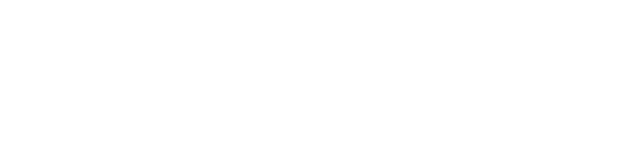
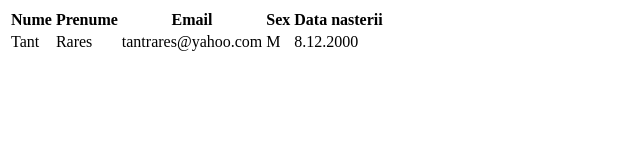
Before and after one commit to tant-rares-30127/CMS, a plain HTML site: page main.html in a window 1280 px wide. Shown: the whole page, without its empty margins (0-640 px from the left). Drawn offline with Linux system fonts and the light colour scheme.

Commit message:
The basic look of the tabel

```diff
--- a/main.html
+++ b/main.html
@@ -2,6 +2,46 @@
 <html>
 
 <body>
+    <table class="table table-striped table-bordered table-hover">
+        <thead class="thead-dark">
+            <tr>
+                <th>
+                    Nume
+                </th>
+                <th>
+                    Prenume
+                </th>
+                <th>
+                    Email
+                </th>
+                <th>
+                    Sex
+                </th>
+                <th>
+                    Data nasterii
+                </th>
+            </tr>
+        </thead>
+        <tbody>
+            <tr>
+                <td>
+                    Tant
+                </td>
+                <td>
+                    Rares
+                </td>
+                <td>
+                    tantrares@yahoo.com
+                </td>
+                <td>
+                    M
+                </td>
+                <td>
+                    8.12.2000
+                </td>
+            </tr>
+        </tbody>
+    </table>
 </body>
 
 </html>
```
